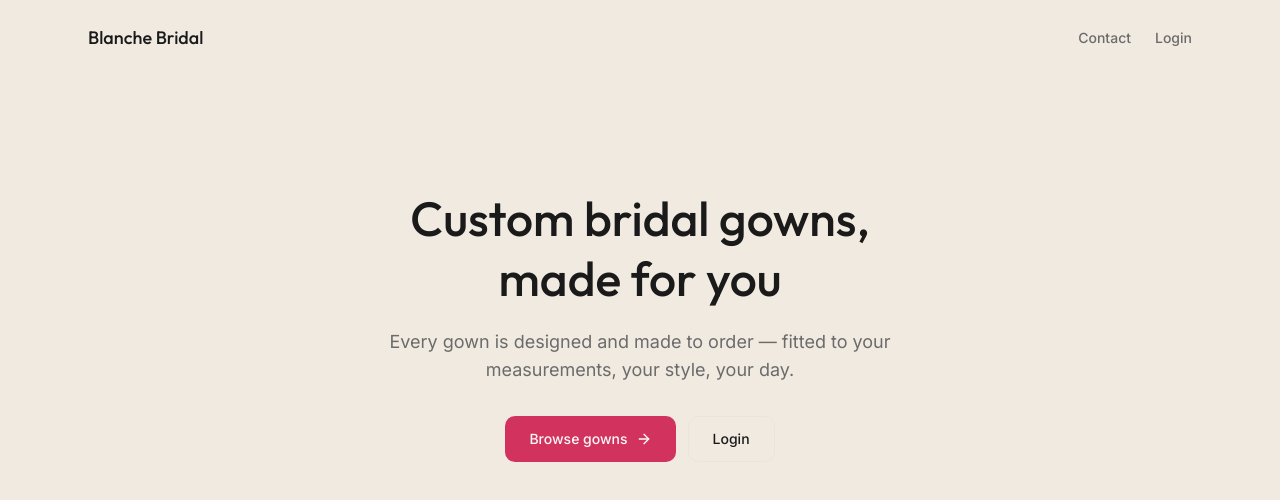
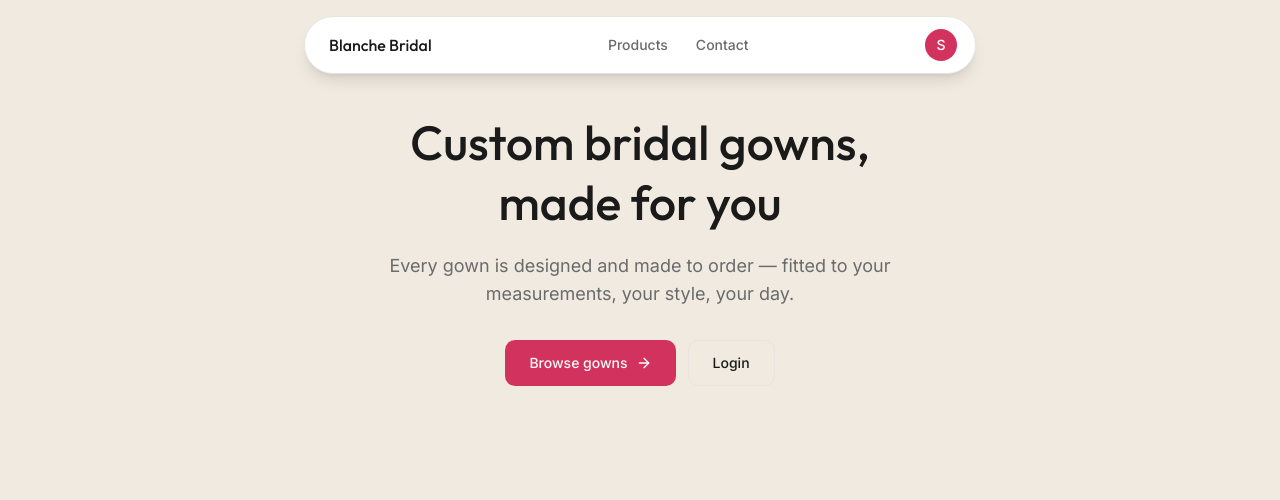
Before and after one commit to deelaka-ransilu/blanche-bridal-frontend, a Next.js app: page / in a window 1280 px wide. Shown: the top 500 px of the page. Built offline with nearby package versions, Linux system fonts and the light colour scheme; no server answers; sample sign-in values are in the browser's storage.

Commit message:
feat: Integrate authentication and enhance navigation; add AuthProvider and update PublicNav for session management

```diff
--- a/src/app/layout.tsx
+++ b/src/app/layout.tsx
@@ -2,7 +2,8 @@ import type { Metadata } from "next";
 import { Geist, Geist_Mono, Inter, Outfit } from "next/font/google";
 import "./globals.css";
 import { cn } from "@/lib/utils";
-import { ThemeProvider } from "@/components/theme-provider"
+import { ThemeProvider } from "@/components/theme-provider";
+import { AuthProvider } from "@/components/session-provider";
 
 const inter = Inter({subsets:['latin'],variable:'--font-sans'});
 const outfit = Outfit({subsets:['latin'],variable:'--font-heading'});
@@ -34,6 +35,7 @@ export default function RootLayout({
       className={cn("h-full", "antialiased", geistSans.variable, geistMono.variable, "font-sans", inter.variable, outfit.variable)}
     >
       <body className="min-h-full flex flex-col">
+        <AuthProvider>
           <ThemeProvider
             attribute="class"
             defaultTheme="system"
@@ -42,6 +44,7 @@ export default function RootLayout({
           >
             {children}
           </ThemeProvider>
+        </AuthProvider>
       </body>
     </html>
   );
--- a/src/components/public-nav.tsx
+++ b/src/components/public-nav.tsx
@@ -1,25 +1,67 @@
+"use client";
+
 import Link from "next/link";
+import { useSession } from "next-auth/react";
+
+const dashboardPathByRole: Record<string, string> = {
+  ADMIN: "/admin/dashboard",
+  EMPLOYEE: "/employee/dashboard",
+  CUSTOMER: "/my/dashboard",
+};
 
 export function PublicNav() {
+  const { data: session, status } = useSession();
+  const role = session?.user?.role as string | undefined;
+  const dashboardPath = role ? dashboardPathByRole[role] ?? "/my/dashboard" : "/my/dashboard";
+  const firstName = session?.user?.name?.split(" ")[0] ?? "";
+  const initial = firstName ? firstName[0].toUpperCase() : "?";
+
   return (
-    <nav className="mx-auto flex max-w-6xl items-center justify-between px-6 py-6">
-      <Link href="/" className="font-heading text-lg font-medium text-foreground">
+    <div className="fixed inset-x-0 top-4 z-50 flex justify-center px-4">
+      <nav className="flex w-full max-w-2xl items-center justify-between rounded-full border border-border bg-card px-4 py-2.5 shadow-lg">
+        <Link
+          href="/"
+          className="font-heading pl-2 text-base font-medium text-foreground"
+        >
           Blanche Bridal
         </Link>
-      <div className="flex items-center gap-6">
+
+        <div className="flex items-center gap-1">
+          <Link
+            href="/products"
+            className="rounded-full px-3 py-2 text-sm font-medium text-muted-foreground transition-colors hover:bg-accent hover:text-foreground"
+          >
+            Products
+          </Link>
           <Link
             href="/contact"
-          className="text-sm font-medium text-muted-foreground hover:text-foreground"
+            className="rounded-full px-3 py-2 text-sm font-medium text-muted-foreground transition-colors hover:bg-accent hover:text-foreground"
           >
             Contact
           </Link>
+        </div>
+
+        <div className="flex items-center pr-0.5">
+          {status === "loading" ? (
+            <div className="h-8 w-8" />
+          ) : session ? (
+            <Link
+              href={dashboardPath}
+              className="flex h-8 w-8 items-center justify-center rounded-full bg-primary text-sm font-medium text-white transition-opacity hover:opacity-90"
+              title="Go to dashboard"
+            >
+              {initial}
+            </Link>
+          ) : (
             <Link
               href="/login"
-          className="text-sm font-medium text-muted-foreground hover:text-foreground"
+              className="rounded-full bg-primary px-4 py-2 text-sm font-medium text-white transition-colors hover:bg-primary/90"
             >
               Login
             </Link>
+          )}
         </div>
       </nav>
+    </div>
   );
 }
--- /dev/null
+++ b/src/components/session-provider.tsx
@@ -0,0 +1,7 @@
+"use client";
+
+import { SessionProvider } from "next-auth/react";
+
+export function AuthProvider({ children }: { children: React.ReactNode }) {
+  return <SessionProvider>{children}</SessionProvider>;
+}
```
Lines whose indentation alone changed are shown as unchanged.
